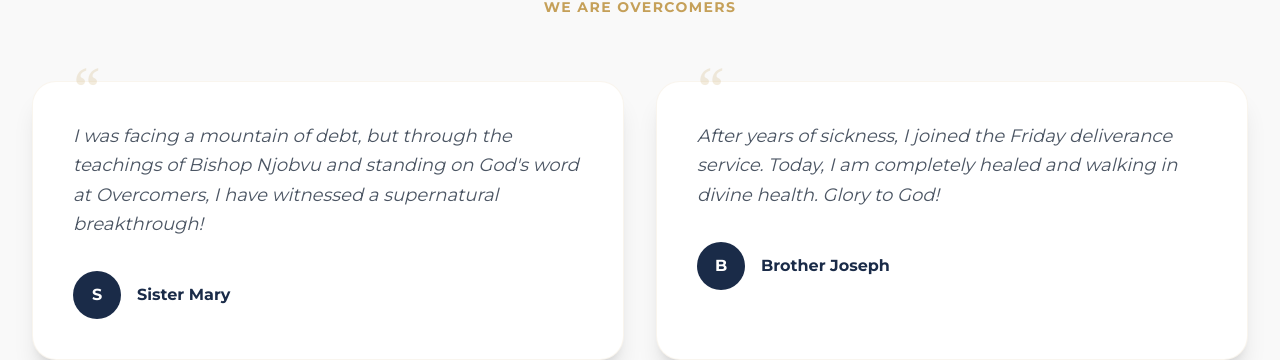
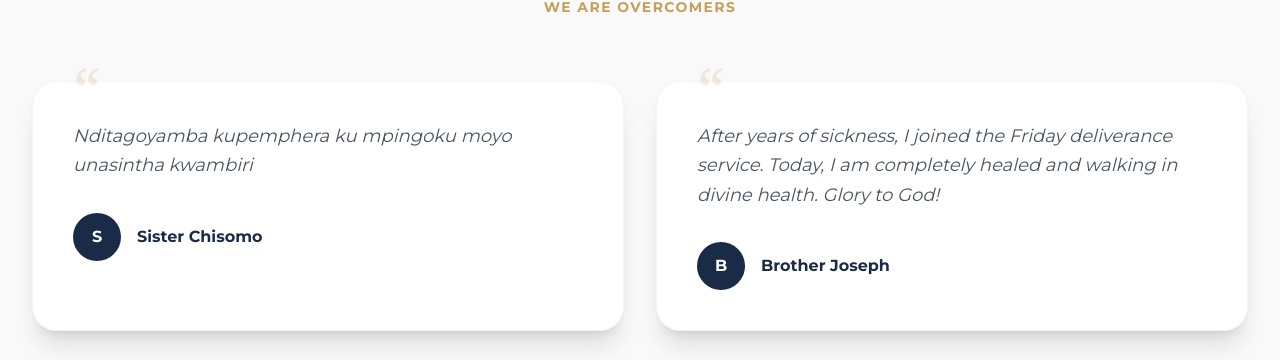
Before and after one commit to njobvulabs/overcomerstemple, a React (Vite) app: page / in a window 1280 px wide. Shown: the part 3539-3899 px from the top of the page. Built offline with nearby package versions, Linux system fonts and the light colour scheme; a web font is replaced by a local one.

Commit message:
feat: Update testimonies with local language and names
Replaced existing English testimonies with new ones in Chichewa and local names. This change aims to increase relatability and engagement for the local audience.

```diff
--- a/components/TestimonySection.tsx
+++ b/components/TestimonySection.tsx
@@ -5,8 +5,8 @@ const TestimonySection: React.FC = () => {
   const testimonies = [
     {
       id: '1',
-      name: 'Sister Mary',
-      story: 'I was facing a mountain of debt, but through the teachings of Bishop Njobvu and standing on God\'s word at Overcomers, I have witnessed a supernatural breakthrough!',
+      name: 'Sister Chisomo',
+      story: 'Nditagoyamba kupemphera ku mpingoku moyo unasintha kwambiri',
     },
     {
       id: '2',
```
